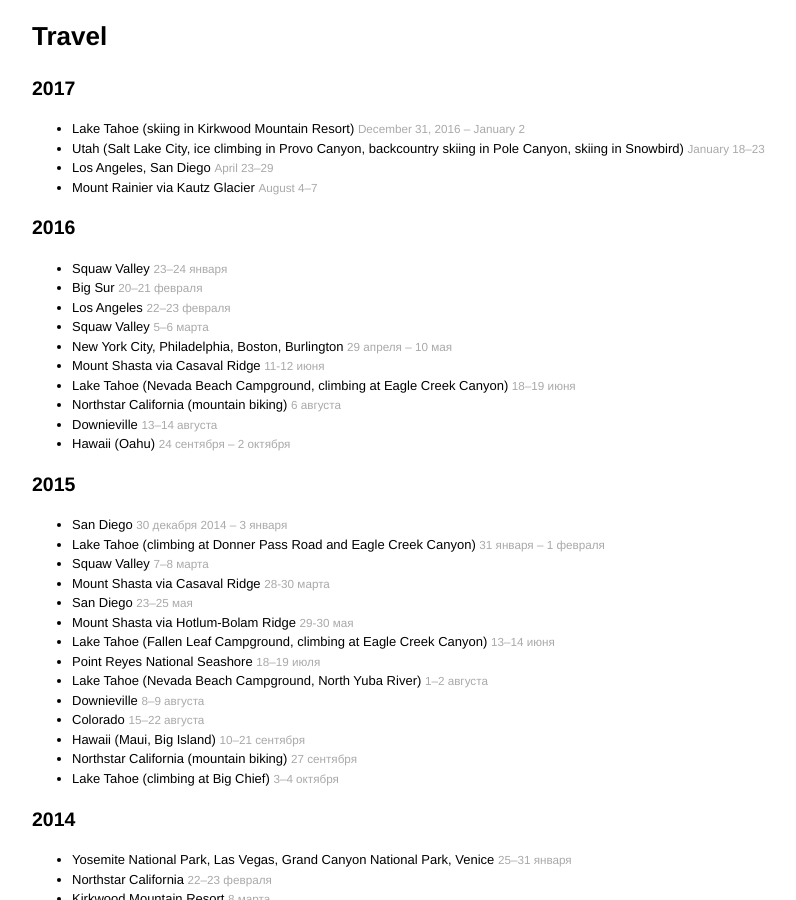
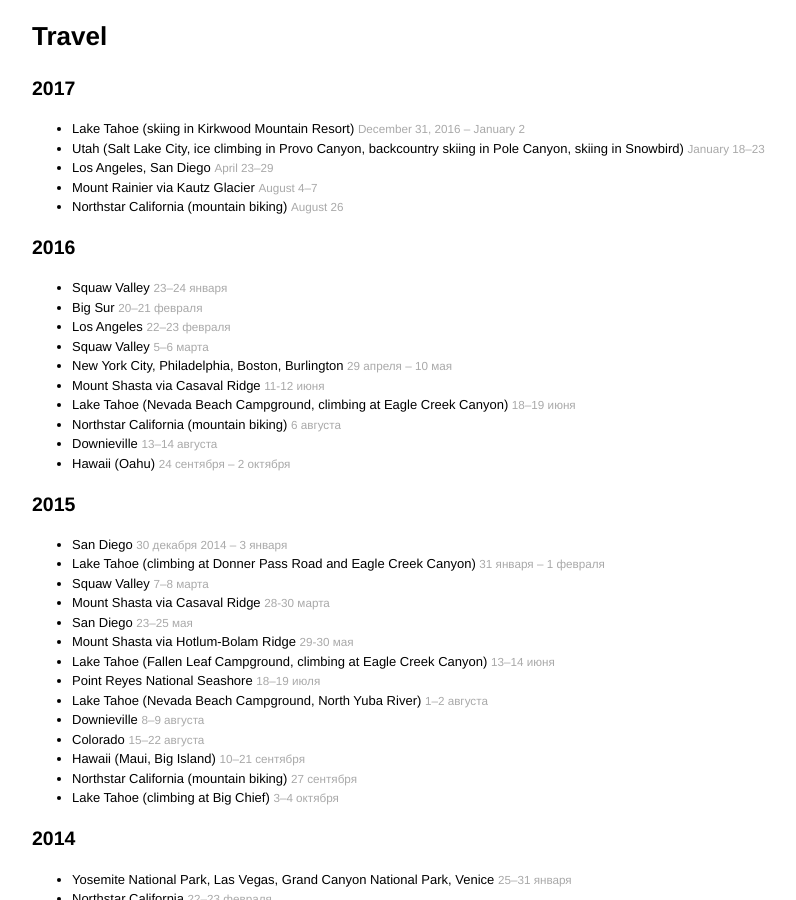
Before and after one commit to denis/denis.github.com, a Jekyll site: the page built from travel.md, in a window 1280 px wide and 900 px high. Shown: the whole window, without its empty margins (208-1004 px from the left). Built offline with Jekyll 4.4.1, drawn with Linux system fonts in a browser that asks for light colours; comment, search, counter and statistics services are not loaded.

Commit message:
Add Northstar California to travel

```diff
--- a/travel.md
+++ b/travel.md
@@ -12,6 +12,7 @@
 - Utah (Salt Lake City, ice climbing in Provo Canyon, backcountry skiing in Pole Canyon, skiing in Snowbird) <small>January 18–23</small>
 - Los Angeles, San Diego <small>April 23–29</small>
 - Mount Rainier via Kautz Glacier <small>August 4–7</small>
+- Northstar California (mountain biking) <small>August 26</small>
 
 ## 2016
 
```
